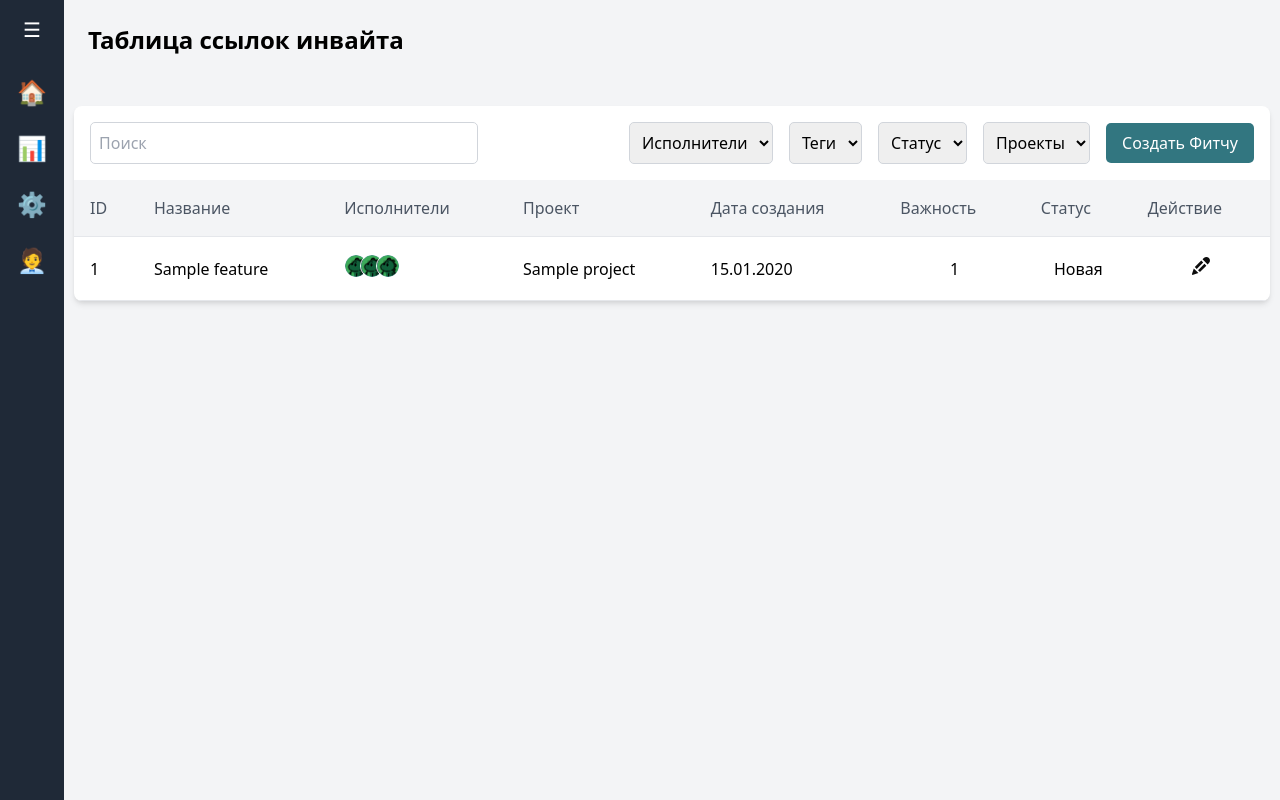
After one commit to Synt4xL4b/sup-backend, a Django app: page /projects/feature/ in a window 1280 px wide. The commit adds this page. Run offline with Django 5.2, Linux system fonts and the light colour scheme; tables that the repository leaves empty hold one stand-in row (values such as "Sample post"); style sheets or scripts are compiled from the project's sources.

Commit message:
создан вью по выводу фич

```diff
--- a/src/apps/projects/models.py
+++ b/src/apps/projects/models.py
@@ -86,8 +86,8 @@ class Tags(models.Model):
 
     name = models.CharField(max_length=50, verbose_name="Название")
     slug = models.SlugField(unique=True, verbose_name="Ссылка")
-    color = models.IntegerField(
-        validators=[ColorValidator.get_regex_validator()],
+    color = models.SlugField(
+        # validators=[ColorValidator.get_regex_validator()],
         verbose_name="Цвет",
         help_text="Введите цвет в формате 6 цифр.",
     )
@@ -157,6 +157,8 @@ class Feature(models.Model):
         on_delete=models.CASCADE,
         verbose_name="Проекты",
     )
+
+    create_at = models.DateTimeField(auto_now_add=True, verbose_name='Дата и время создания')
 
     def __str__(self):
         return self.name
--- /dev/null
+++ b/src/apps/projects/templates/projects/fitch.html
@@ -0,0 +1,329 @@
+{% load static %}
+
+<!DOCTYPE html>
+<html lang="ru">
+<head>
+    <meta charset="UTF-8">
+    <meta name="viewport" content="width=device-width, initial-scale=1.0">
+    <title>Таблица пользователей</title>
+    <link href="https://cdn.jsdelivr.net/npm/tailwindcss@2.2.19/dist/tailwind.min.css" rel="stylesheet">
+    <link href="{% static './css/add-style.css' %}" rel="stylesheet">
+    <link href="{% static './output.css' %}" rel="stylesheet">
+</head>
+<body class="bg-gray-100 h-screen flex">
+
+<!-- Sidebar -->
+<div id="sidebar"
+     class="w-16 bg-gray-800 text-white flex flex-col items-center p-4 h-screen transition-all duration-300">
+    <button id="sidebar-toggle" class="mb-8 focus:outline-none">
+        <span class="text-xl">&#9776;</span>
+    </button>
+    <div class="space-y-6">
+        <a href="#" class="block text-center">
+            <span class="block text-2xl">🏠</span>
+            <span class="hidden sidebar-text">Главная</span>
+        </a>
+        <a href="#" class="block text-center">
+            <span class="block text-2xl">📊</span>
+            <span class="hidden sidebar-text">Отчеты</span>
+        </a>
+        <a href="#" class="block text-center">
+            <span class="block text-2xl">⚙️</span>
+            <span class="hidden sidebar-text">Настройки</span>
+        </a>
+        <a href="#" class="block text-center">
+            <span class="block text-2xl">🧑‍💼</span>
+            <span class="hidden sidebar-text">Пользователи</span>
+        </a>
+    </div>
+</div>
+
+<!-- Основной контент -->
+<div class="flex-1 flex flex-col">
+
+    <!-- Верхняя панель -->
+    <div class="flex justify-between items-center mb-4 p-6">
+        <h1 class="text-2xl font-bold">Таблица ссылок инвайта</h1>
+    </div>
+
+    <!-- Таблица -->
+    <div class="bg-white shadow-md rounded-lg overflow-hidden m-2.5 w-1/1.5"> <!-- Добавлен внешний отступ -->
+        <div class="p-4 flex items-center">
+            <input type="text" placeholder="Поиск"
+                   class="p-2 border border-gray-300 rounded focus:outline-none focus:ring-2 focus:ring-teal-500 w-1/3 mr-4">
+            <!-- Элементы после кнопки "Меню таблицы" смещены вправо -->
+            <div class="flex items-center ml-auto space-x-4">
+                <select class="p-2 border border-gray-300 rounded focus:outline-none focus:ring-2 focus:ring-teal-500">
+                    <option>Исполнители</option>
+                    <option>Исполнители</option>
+                    <option>Исполнители</option>
+                </select>
+
+                <select class="p-2 border border-gray-300 rounded focus:outline-none focus:ring-2 focus:ring-teal-500">
+                    <option>Теги</option>
+                    <option>Теги</option>
+                    <option>Теги</option>
+                </select>
+
+                <select class="p-2 border border-gray-300 rounded focus:outline-none focus:ring-2 focus:ring-teal-500">
+                    <option>Статус</option>
+                    <option>Статус</option>
+                    <option>Статус</option>
+                </select>
+
+                <select class="p-2 border border-gray-300 rounded focus:outline-none focus:ring-2 focus:ring-teal-500">
+                    <option>Проекты</option>
+                    <option>Проекты</option>
+                    <option>Проекты</option>
+                </select>
+
+                <button id="open-modal" class="bg-green-custom text-white px-4 py-2 rounded hover:bg-green-dark">Создать
+                    Фитчу
+                </button>
+            </div>
+        </div>
+
+        <table class="w-full">
+            <thead class="bg-gray-100">
+            <tr>
+                <th class="px-4 py-4 border-b text-left text-gray-600 font-medium">ID</th>
+                <th class="px-4 py-4 border-b text-left text-gray-600 font-medium">Название</th>
+                <th class="px-4 py-4 border-b text-left text-gray-600 font-medium">Исполнители</th>
+                <th class="px-4 py-4 border-b text-left text-gray-600 font-medium">Проект</th>
+                <th class="px-4 py-4 border-b text-left text-gray-600 font-medium">Дата создания</th>
+                <th class="px-4 py-4 border-b text-left text-gray-600 font-medium">Важность</th>
+                <th class="px-4 py-4 border-b text-left text-gray-600 font-medium">Статус</th>
+                <th class="px-4 py-4 border-b text-left text-gray-600 font-medium">Действие</th>
+            </tr>
+            </thead>
+            <tbody>
+            <!-- Пример строки с данными -->
+            {% for feature in features %}
+            <tr class="hover:bg-gray-50">
+                <td class="px-4 py-4 border-b">1</td>
+                <td class="px-4 py-4 border-b items-center">
+<!--                    <span class="tag font-medium text-sm">типы оборудования</span><br>-->
+                    {{ feature.name }}
+                </td>
+                <td class="px-4 py-4 border-b text-left">
+                    <div class="inline-flex -space-x-2">
+                        <img src="{% static './images/icon-user-project.png' %}" alt=""
+                             class="inline-block border border-white rounded-full w-6 h-6">
+                        <img src="{% static './images/icon-user-project.png' %}" alt=""
+                             class="inline-block border border-white rounded-full w-6 h-6">
+                        <img src="{% static './images/icon-user-project.png' %}" alt=""
+                             class="inline-block border border-white rounded-full w-6 h-6">
+                    </div>
+                </td>
+                <td class="px-4 py-4 border-b">{{ feature.projects.name }}</td>
+                <td class="px-4 py-4 border-b">{{ feature.create_at|date:"d.m.Y" }}</td>
+                <td class="px-4 py-4 border-b text-center">{{ feature.importance }}</td>
+                <td class="px-4 py-4 border-b text-center">{{ feature.status }}</td>
+                <td class="px-4 py-4 border-b text-center">
+                    <button id="open-new-modal" type="button" class="text-red-600 hover:text-red-800">
+                        <svg width="24" height="25" viewBox="0 0 24 25" fill="none" xmlns="http://www.w3.org/2000/svg">
+                            <path d="M15.4525 10.7353L15.448 10.7416L9.02434 17.1658L10.9495 19.0903L17.3786 12.6616L15.4525 10.7353Z"
+                                  fill="#0C0C0C"/>
+                            <path d="M5.82559 13.9668L7.75078 15.893L14.1753 9.46878L14.1816 9.46428L12.2546 7.53709L5.82559 13.9668Z"
+                                  fill="#0C0C0C"/>
+                            <path d="M4.79594 15.4826L3.04625 20.7313C2.93824 21.0544 3.02285 21.4118 3.26406 21.6521C3.43507 21.824 3.66548 21.9167 3.90039 21.9167C3.9958 21.9167 4.0921 21.9014 4.18481 21.8699L9.43297 20.1201L4.79594 15.4826Z"
+                                  fill="#0C0C0C"/>
+                            <path d="M19.9401 4.97531C18.5279 3.5639 16.2292 3.5639 14.817 4.97531L13.5282 6.2643L18.6521 11.3888L19.941 10.0998C21.3532 8.68746 21.3532 6.38762 19.9401 4.97531Z"
+                                  fill="#0C0C0C"/>
+                        </svg>
+                    </button>
+                </td>
+            </tr>
+            {% endfor %}
+            </tbody>
+        </table>
+    </div>
+
+</div>
+
+<!-- Модальное окно для создания фитчи -->
+<div id="modal" class="fixed inset-0 bg-gray-600 bg-opacity-50 flex justify-center items-center hidden">
+    <div class="bg-white p-8 rounded-lg shadow-lg w-1/2">
+        <h2 class="text-xl mb-4">Создать фичу</h2>
+        <form>
+            <div class="mb-4 flex">
+                <div class="w-1/2">
+                    <label for="project-name" class="block text-sm font-medium text-gray-700">Название проекта</label>
+                    <input type="text" id="project-name"
+                           class="mt-1 p-2 border border-gray-300 rounded focus:outline-none focus:ring-2 focus:ring-teal-500 w-full">
+                </div>
+                <div class="w-1/2 pl-2 custom-select">
+                    <label for="project-participants" class="block text-sm font-medium text-gray-700">Участники*</label>
+                    <div id="select-container" class="select-selected">Выберите участников</div>
+                    <div id="select-items" class="select-items">
+                        <div data-value="team-lead">Тим лид</div>
+                        <div data-value="someone">Кто-то там</div>
+                        <div data-value="me">Я</div>
+                    </div>
+                    <select id="project-participants" multiple class="hidden">
+                        <option value="team-lead">Тим лид</option>
+                        <option value="someone">Кто-то там</option>
+                        <option value="me">Я</option>
+                    </select>
+                </div>
+            </div>
+            <div class="mb-4">
+                <label for="project-description" class="block text-sm font-medium text-gray-700">Описание фитчи</label>
+                <textarea id="project-description"
+                          class="editor mt-1 p-2 border border-gray-300 rounded focus:outline-none focus:ring-2 focus:ring-teal-500 w-full"></textarea>
+            </div>
+            <div class="mb-4 flex">
+                <div class="w-1/3 pr-2">
+                    <label for="project-status" class="block text-sm font-medium text-gray-700">Теги*</label>
+                    <select id="project-status"
+                            class="mt-1 p-2 border border-gray-300 rounded focus:outline-none focus:ring-2 focus:ring-teal-500 w-full">
+                        <option value="in-discussion">Теги</option>
+                        <option value="in-development">Теги</option>
+                        <option value="in-support">Теги</option>
+                        <option value="closed">Теги</option>
+                    </select>
+                </div>
+                <div class="w-1/3 pl-2">
+                    <label for="project-status" class="block text-sm font-medium text-gray-700">Исполнители*</label>
+                    <select id="project-status"
+                            class="mt-1 p-2 border border-gray-300 rounded focus:outline-none focus:ring-2 focus:ring-teal-500 w-full">
+                        <option value="in-discussion">Исполнители</option>
+                        <option value="in-development">Исполнители</option>
+                        <option value="in-support">Исполнители</option>
+                        <option value="closed">Исполнители</option>
+                    </select>
+                </div>
+                <div class="w-1/3 pl-2">
+                    <label for="project-status" class="block text-sm font-medium text-gray-700">Важность*</label>
+                    <select id="project-status"
+                            class="mt-1 p-2 border border-gray-300 rounded focus:outline-none focus:ring-2 focus:ring-teal-500 w-full">
+                        <option value="in-discussion">Новая</option>
+                        <option value="in-development">Ожидание</option>
+                        <option value="in-support">Готово</option>
+                        <option value="closed">В работе</option>
+                    </select>
+                </div>
+            </div>
+
+            <div class="flex justify-end space-x-2">
+                <button id="delete-project" type="button"
+                        class="bg-red-600 text-white px-4 py-2 rounded hover:bg-red-700">Удалить
+                </button>
+                <button id="close-modal" type="button"
+                        class="bg-gray-500 text-white px-4 py-2 rounded hover:bg-gray-700">Отмена
+                </button>
+                <button type="submit" class="bg-green-custom text-white px-4 py-2 rounded hover:bg-green-dark">Создать
+                </button>
+            </div>
+        </form>
+    </div>
+</div>
+
+<!-- Модальное окно для просмотра фитчи -->
+<div id="new-modal" class="fixed inset-0 bg-gray-600 bg-opacity-50 flex justify-center items-center hidden">
+    <div class="bg-white p-8 rounded-lg shadow-lg w-1/2">
+        <div class="header-fitch flex">
+            <div class="w-2/3">
+                <h2 class="text-xl mb-4">Разработка таблицы грейдов по Python</h2>
+                <p>Создана 14.11.23 в 18:35</p>
+            </div>
+            <div class="w-1/3">
+                <div class="flex items-center justify-end">
+                    <svg width="20" height="17" viewBox="0 0 20 17" fill="none" xmlns="http://www.w3.org/2000/svg">
+                        <path d="M2.54009 6.15998L3.98609 14.836C4.01203 14.9673 4.01133 15.1025 3.98404 15.2335C3.95676 15.3646 3.90344 15.4888 3.82725 15.5989C3.75106 15.7089 3.65355 15.8026 3.5405 15.8743C3.42745 15.9459 3.30116 15.9942 3.16911 16.0162C3.03707 16.0381 2.90196 16.0333 2.77179 16.0021C2.64163 15.9709 2.51905 15.9139 2.41134 15.8344C2.30363 15.7549 2.21296 15.6546 2.14473 15.5395C2.07649 15.4243 2.03207 15.2966 2.01409 15.164L0.0140938 3.16398C-0.149906 2.18298 1.06409 1.59098 1.73709 2.32398L6.20009 7.19198L9.08409 0.599982C9.43409 -0.199018 10.5671 -0.199018 10.9161 0.599982L13.8011 7.19298L18.2631 2.32498C18.9351 1.59198 20.1501 2.18398 19.9861 3.16498L17.9861 15.165C17.9471 15.3983 17.8266 15.6102 17.6461 15.7631C17.4655 15.916 17.2367 15.9999 17.0001 16L7.00009 16C6.73488 16 6.48052 15.8946 6.29299 15.7071C6.10545 15.5196 6.00009 15.2652 6.00009 15C6.00009 14.7348 6.10545 14.4804 6.29299 14.2929C6.48052 14.1053 6.73488 14 7.00009 14L16.1531 14L17.4591 6.15998L14.2371 9.67598C14.1246 9.79862 13.9833 9.89124 13.8259 9.94545C13.6686 9.99966 13.5002 10.0138 13.3361 9.98644C13.1719 9.95913 13.0172 9.89128 12.8859 9.78905C12.7545 9.68682 12.6508 9.55343 12.5841 9.40098L10.0001 3.49498L7.41609 9.39998C7.34936 9.55243 7.24564 9.68582 7.11433 9.78805C6.98302 9.89028 6.82828 9.95813 6.66412 9.98544C6.49996 10.0128 6.33158 9.99866 6.17424 9.94445C6.01691 9.89024 5.87559 9.79762 5.76309 9.67498L2.54009 6.15998Z"
+                              fill="#0C0C0C"/>
+                    </svg>
+                    <img src="./images/icon-user-project.png"
+                         class="inline-block border border-white rounded-full w-10 h-10">
+                </div>
+            </div>
+
+        </div>
+
+        <div class="tags flex py-4 space-x-2">
+            <div class="bg-blue-500 p-2 px-3 border rounded text-white">Python</div>
+            <div class="bg-green-500 p-2 px-3 border rounded text-white">Python</div>
+            <div class="bg-red-500 p-2 px-3 border rounded text-white">Python</div>
+        </div>
+
+        <div class="info-block flex space-x-2 w-1/4 bg-gray-100 p-2.5">
+            <div class="w-1/2">
+                <span class="font-medium text-gray-700 text-lg">Важность</span>
+                <p>1</p>
+            </div>
+            <div class="w-1/2">
+                <h4>Статус работ</h4>
+                <p>Новая</p>
+            </div>
+        </div>
+
+        <div class="content-fitch max-h-60vh overflow-auto mb-4">
+            <h2 class="text-xl mt-4 font-bold">User story</h2>
+            <h2 class="text-xl mt-4 font-bold">Ссылки</h2>
+            <p>https://junovnet.gitbook.io/sup/tekhnicheskoe-zadanie/rabota-s-pravami/sozdanie-prav</p>
+            <h2 class="text-xl mt-4 font-bold">Описание</h2>
+            <p>Одним из важных вопросов в организации заработной платы является формирование тесной взаимосвязи между
+                результатами труда и вознаграждением, при этом должны учитываться интересы работников, касающиеся
+                компенсационного пакета, особенно социальных выплат. Процедура формирования квалификационных групп и
+                разработка межквалификационных соотношений создает фундамент для внедрения всей компенсационной политики
+                предприятий. Практическим инструментом, дающим возможность оценить должности и рабочие места и на их
+                основе сформировать квалификационные группы, является система грейдов.</p>
+            <p>Автор рассказывает о грейдовой системе и задачах, которые можно решить путем ее внедрения.</p>
+            <p>Важным вопросом в организации заработной платы является обеспечение объективной дифференциации,
+                разработка конкурентоспособной и прозрачной компенсационной политики, создание тесной взаимосвязи между
+                результатами труда и вознаграждением, учет интересов наемных работников относительно структуры
+                компенсационного пакета, особенно социальных выплат.</p>
+            <p>Для обеспечения объективной дифференциации основной (базовой) части заработной платы существенное
+                значение имеет процедура формирования квалификационных групп и разработка межквалификационных
+                соотношений, что, в свою очередь, является фундаментом, основой для разработки всей компенсационной
+                политики предприятий, организаций, учреждений (далее — предприятие).</p>
+            <p>Формирование квалификационных групп в прошлом — до периода рыночных преобразований — выступало
+                неотъемлемым элементом тарифной системы. Квалификационные группы (разряды) определялись на основании
+                единых тарифно-квалификационных справочников. На многих отечественных предприятиях эта практика
+                сохранилась и ныне, хотя в большинстве случаев она не соответствует потребностям бизнеса, стратегическим
+                целям предприятия, не учитывает специфику его деятельности и главное — не выполняет мотивационную
+                функцию, отрицательно влияя на конкурентоспособность компенсационной политики.</p>
+            <p>Необходимо выяснить: почему формирование квалификационных групп на основании лишь тарификации работ в
+                большинстве случаев не соответствует современным требованиям? В пределах традиционного тарифного подхода
+                та или иная должность принадлежит к соответствующим разрядам тарифной сетки и схемы должностных окладов
+                на основании квалификационных характеристик профессий работников. Они содержатся в соответствующих
+                выпусках Справочника квалификационных характеристик профессий работников (далее — СКХП). В Украине
+                работа по разработке квалификационных характеристик профессий работников продолжается, отдельные выпуски
+                СКХП лишь планируются к изданию, поэтому в действующем Национальном классификаторе Украины ДК 003:2010
+                «Классификатор профессий» (далее — КП) отсутствуют ссылки на отдельные выпуски СКХП. Компенсационную же
+                политику предприятия следует разрабатывать и при необходимости совершенствовать уже сегодня.</p>
+        </div>
+
+        <div class="flex justify-end space-x-2">
+            <button id="delete-project" type="button" class="bg-red-600 text-white px-4 py-2 rounded hover:bg-red-700">
+                Удалить
+            </button>
+            <button id="close-new-modal" type="button"
+                    class="bg-gray-500 text-white px-4 py-2 rounded hover:bg-gray-700">Отмена
+            </button>
+            <button type="submit" class="bg-green-custom text-white px-4 py-2 rounded hover:bg-green-dark">Создать
+            </button>
+        </div>
+    </div>
+</div>
+
+<!-- Попап подтверждения удаления -->
+<div id="confirm-delete-popup" class="fixed inset-0 bg-gray-600 bg-opacity-50 flex justify-center items-center hidden">
+    <div class="bg-white p-8 rounded-lg shadow-lg w-1/3">
+        <h2 class="text-lg mb-4">Данная фитча будет удалена</h2>
+        <div class="flex justify-end space-x-2">
+            <button id="confirm-delete" type="button" class="bg-red-600 text-white px-4 py-2 rounded hover:bg-red-700">
+                Удалить
+            </button>
+            <button id="cancel-delete" type="button" class="bg-gray-500 text-white px-4 py-2 rounded hover:bg-gray-700">
+                Отмена
+            </button>
+        </div>
+    </div>
+</div>
+
+
+<script src="{% static './script/script.js' %}">ы</script>
+
+</body>
+</html>
--- a/src/apps/projects/urls.py
+++ b/src/apps/projects/urls.py
@@ -1,13 +1,8 @@
 from django.urls import path
 
 from apps.projects.views import (
-    FeatureCreateView,
-    FeatureUpdateView,
     ProjectCreateView,
-    TagCreateView,
-    TagUpdateView,
-    TaskCreateView,
-    TaskUpdateView,
+    FeatureListView,
     ProjectListView
 )
 
@@ -18,4 +13,7 @@ urlpatterns = [
     path("", ProjectListView.as_view(), name="list_projects"),
     path("create-project/", ProjectCreateView.as_view(), name="create_project"),
 
+    # feature views
+
+    path("feature/", FeatureListView.as_view(), name="feature_list"),
 ]
--- a/src/apps/projects/views/feature.py
+++ b/src/apps/projects/views/feature.py
@@ -6,19 +6,13 @@ from apps.projects.forms import FeatureForm
 from apps.projects.models import Feature
 
 
-class FeatureCreateView(generic.CreateView):
-    form_class = FeatureForm
-    template_name = "projects/features.html"
-    success_url = reverse_lazy("projects:index")
+class FeatureListView(generic.ListView):
+    model = Feature
+    template_name = 'projects/fitch.html'
+    context_object_name = 'features'
 
-
-class FeatureUpdateView(generic.UpdateView):
-    form_class = FeatureForm
-    template_name = "projects/features_update.html"
-
-    def get_object(self, queryset=None):
-        slug = self.kwargs.get("slug")
-        return get_object_or_404(Feature, slug=slug)
-
-    def get_success_url(self):
-        return reverse_lazy(self.object.get_absolute_url())
+    def get_context_data(self, *args,**kwargs):
+        context = super().get_context_data(*args,**kwargs)
+        context['form'] = ''
+        context['query'] = self.request.GET.get('query', '')
+        return context
--- a/src/apps/projects/views/project.py
+++ b/src/apps/projects/views/project.py
@@ -10,7 +10,7 @@ class ProjectListView(generic.ListView):
     model = Project
     context_object_name = "projects"
     template_name = "projects/project.html"
-    paginate_by = 1
+    paginate_by = 3
 
     def get_queryset(self):
         query = self.request.GET.get('query')
@@ -32,6 +32,5 @@ class ProjectCreateView(generic.CreateView):
     success_url = reverse_lazy("projects:list_projects")
 
     def form_valid(self, form):
-        print(form.cleaned_data)
         form.instance.responsible = self.request.user
         return super().form_valid(form)
```
Also changed, not shown: src/apps/projects/templates/projects/project.html (+12 -5 lines), src/apps/projects/views/__init__.py (+2 -9 lines), src/apps/projects/views/tags.py (deleted, +0 -22 lines), src/apps/projects/views/task.py (deleted, +0 -21 lines).
